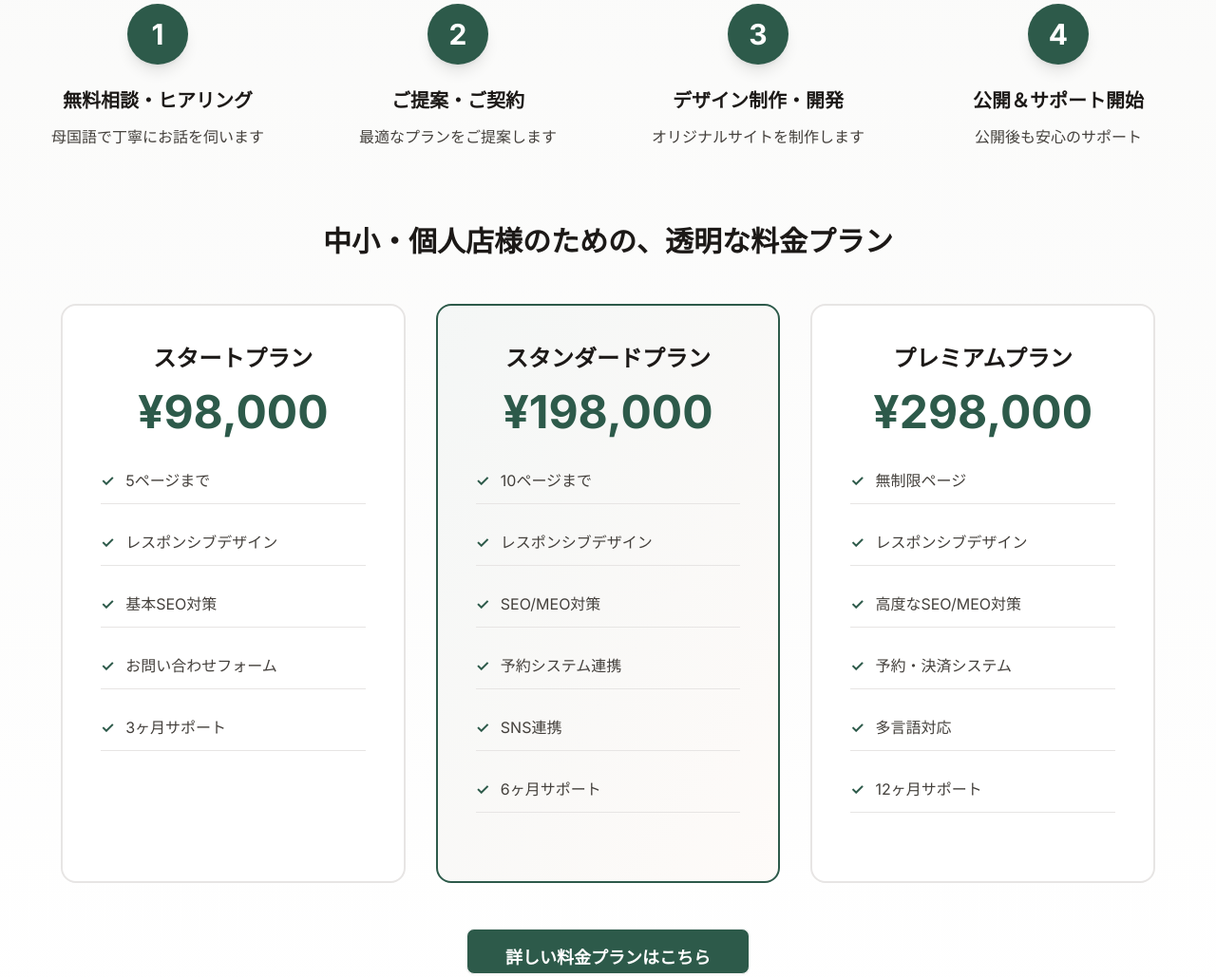
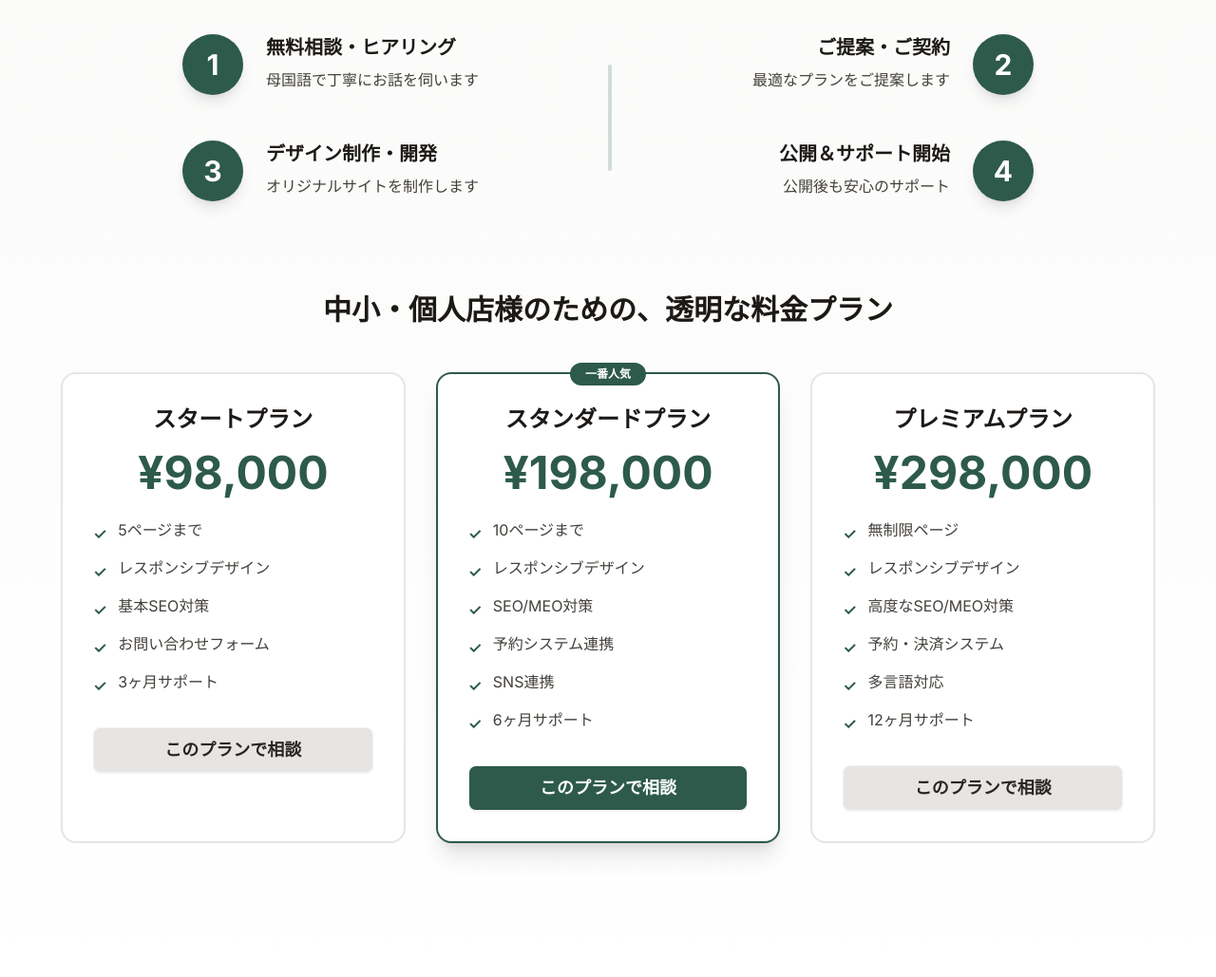
Before and after one commit to greatworkjapan/webtest, an Astro site: page / in a window 1280 px wide. Shown: the part 4463-5492 px from the top of the page at 95% size. Built offline with nearby package versions, Linux system fonts and the light colour scheme; Astro itself is replaced by a stand-in of ours.

Commit message:
Update ProcessPricing.astro

```diff
--- a/src/components/ProcessPricing.astro
+++ b/src/components/ProcessPricing.astro
@@ -5,7 +5,6 @@ const steps = [
   { number: '3', title: 'デザイン制作・開発', description: 'オリジナルサイトを制作します' },
   { number: '4', title: '公開＆サポート開始', description: '公開後も安心のサポート' }
 ];
-
 const plans = [
   {
     name: 'スタートプラン',
@@ -30,20 +29,27 @@ const plans = [
 
 <section class="py-20 bg-gradient-to-b from-stone-50 to-white" id="pricing">
   <div class="container mx-auto px-6">
-    <h2 class="text-4xl md:text-5xl font-black text-center mb-12 text-stone-900 font-jp">
+    <h2 class="text-4xl md:text-5xl font-black text-center mb-20 text-stone-900 font-jp">
       ご相談から公開まで、シンプル＆スピーディ
     </h2>
 
-    <div class="grid grid-cols-1 md:grid-cols-4 gap-8 mb-20">
-      {steps.map((step) => (
-        <div class="text-center">
-          <div class="w-16 h-16 bg-primary text-white rounded-full flex items-center justify-center text-3xl font-black mx-auto mb-6 shadow-lg">
-            {step.number}
+    <div class="relative max-w-4xl mx-auto mb-24">
+      <div class="absolute left-1/2 top-8 bottom-8 w-1 bg-primary/20 rounded-full hidden md:block"></div>
+      <div class="grid grid-cols-1 md:grid-cols-2 gap-x-16 gap-y-12">
+        {steps.map((step, index) => (
+          <div class={`flex items-start gap-6 ${index % 2 === 0 ? 'md:flex-row' : 'md:flex-row-reverse'}`}>
+            <div class="relative z-10">
+              <div class="w-16 h-16 bg-primary text-white rounded-full flex items-center justify-center text-3xl font-black shadow-lg">
+                {step.number}
+              </div>
+            </div>
+            <div class={`text-left ${index % 2 === 0 ? 'md:text-left' : 'md:text-right'}`}>
+              <h3 class="text-xl font-bold mb-2 text-stone-900">{step.title}</h3>
+              <p class="text-stone-700">{step.description}</p>
+            </div>
           </div>
-          <h3 class="text-xl font-bold mb-3 text-stone-900">{step.title}</h3>
-          <p class="text-stone-700">{step.description}</p>
-        </div>
-      ))}
+        ))}
+      </div>
     </div>
 
     <div class="text-center mb-12">
@@ -52,25 +58,26 @@ const plans = [
 
     <div class="grid grid-cols-1 md:grid-cols-3 gap-8 max-w-6xl mx-auto mb-12">
       {plans.map((plan) => (
-        <div class={`bg-white p-10 rounded-2xl border-2 text-center hover:-translate-y-2 hover:shadow-2xl transition-all ${plan.featured ? 'border-primary bg-gradient-to-br from-primary/5 to-accent/5' : 'border-stone-200'}`}>
+        <div class={`relative bg-white p-8 rounded-2xl border-2 text-center transform transition-all duration-300 hover:-translate-y-2 hover:shadow-2xl ${plan.featured ? 'border-primary shadow-xl' : 'border-stone-200'}`}>
+          {plan.featured && (
+            <div class="absolute top-0 -translate-y-1/2 left-1/2 -translate-x-1/2 bg-primary text-white text-xs font-bold px-4 py-1 rounded-full uppercase">一番人気</div>
+          )}
           <h4 class="text-2xl font-bold mb-4 text-stone-900">{plan.name}</h4>
           <div class="text-5xl font-black text-primary mb-6">{plan.price}</div>
-          <ul class="space-y-4 mb-8 text-left">
+          <ul class="space-y-3 mb-8 text-left">
             {plan.features.map((feature) => (
-              <li class="flex items-start gap-3 py-3 border-b border-stone-200 text-stone-700">
-                <span class="text-primary font-bold flex-shrink-0">✓</span>
+              <li class="flex items-start gap-3 text-stone-700">
+                <span class="text-primary font-bold flex-shrink-0 mt-1">✓</span>
                 <span>{feature}</span>
               </li>
             ))}
           </ul>
+          <a href="#contact" class={`w-full mt-auto btn ${plan.featured ? 'bg-primary text-white' : 'bg-stone-200 text-stone-800'} rounded-lg text-lg font-semibold hover:opacity-90 transition-opacity`}>
+            このプランで相談
+          </a>
         </div>
       ))}
     </div>
 
-    <div class="text-center">
-      <a href="#contact" class="btn bg-primary text-white px-10 py-4 rounded-lg text-lg font-semibold hover:bg-primary-light hover:-translate-y-1 hover:shadow-xl transition-all inline-block">
-        詳しい料金プランはこちら
-      </a>
-    </div>
   </div>
 </section>
```
